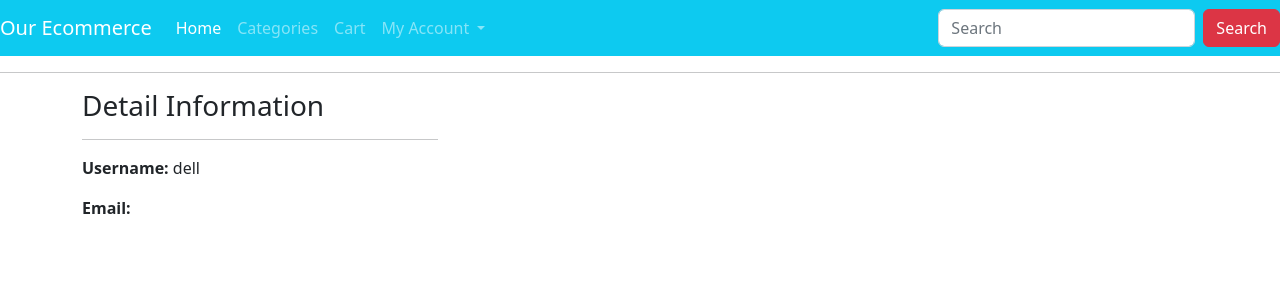
After one commit to SandeshPAUDELs/djangoEcommerse, a Django app: page /profile/ in a window 1280 px wide. The commit adds this page. Shown: the top 300 px of the page. Run offline with Django 5.2, Linux system fonts and the light colour scheme; a user stored in the database is signed in; some libraries are stand-ins or nearby versions.

Commit message:
profile and checkout done

```diff
--- a/ecomapp/admin.py
+++ b/ecomapp/admin.py
@@ -1,5 +1,5 @@
 from django.contrib import admin
 
 # Register your models here.
-from .models import *
-admin.site.register([Customer, Category, Product, Cart, CartProduct, Order])
+# from .models import *
+# admin.site.register([Customer, Category, Product, Cart, CartProduct, Order])
--- a/ecomapp1/templates/base.html
+++ b/ecomapp1/templates/base.html
@@ -46,14 +46,13 @@
                     <div class="dropdown-menu" aria-labelledby="navbarDropdown">
 
                         {% if user.is_authenticated %}
-                        <a class="dropdown-item" href=""></a>My Profile</a>
+                        <a class="dropdown-item" href="{% url 'profile' %}"></a>My Profile</a>
                         <a class="dropdown-item" href="{% url 'logout' %}">Logout</a>
                         {% else %}
                         <a class="dropdown-item" href="{% url 'register' %}">Register</a>
                         <a class="dropdown-item" href="{% url 'loginPage' %}">Login</a>
                         {% endif %}
-                        <!-- <a class="dropdown-item" href="{% url 'logout' %}">Logout</a>
-                        <a class="dropdown-item" href="{% url 'loginPage' %}">Login</a> -->
+
                     </div>
                 </li>
             </ul>
--- /dev/null
+++ b/ecomapp1/templates/my_profile.html
@@ -0,0 +1,17 @@
+{% extends 'base.html' %}
+
+{% block title %}My Profile{% endblock %}
+
+{% block content %}
+<div class="container">
+    <div class="row">
+        <div class="col-md-4">
+            <h3>Detail Information</h3><hr>
+            <p><span class="font-weight-bold">Username: </span> {{user.username}}</p>
+            <p><span class="font-weight-bold">Email: </span> {{user.email}}</p>
+
+        </div>
+
+    </div>
+</div>
+{% endblock %}
--- a/ecomapp1/urls.py
+++ b/ecomapp1/urls.py
@@ -13,5 +13,5 @@ urlpatterns = [
     path('managecart/<int:cp_id>/', views.managecart, name='managecart'),
     path('emptycart/', views.emptycart, name='emptycart'),
     path('checkout/', views.checkout, name='checkout'),
-
+    path('profile/', views.profile, name='profile'),
 ]
--- a/ecomapp1/views.py
+++ b/ecomapp1/views.py
@@ -1,8 +1,12 @@
 from django.shortcuts import redirect, render
 
 from django.contrib.auth.decorators import login_required
-from ecomapp1.models import Category, Product, Cart, CartProduct
+from django.urls import reverse_lazy
+from ecomapp1.forms import CheckoutForm
+from ecomapp1.models import Category, Order, Product, Cart, CartProduct
 from django.shortcuts import render
+from django.contrib.auth import authenticate, login
+from django.contrib.auth.models import User
 
 def index(request):
     product_list = Product.objects.all()
@@ -67,7 +71,7 @@ def addtocart(request, pro_id):
     return render(request, 'addtocart.html', {'product': product})
 
 
-@login_required(login_url='loginPage')
+# @login_required(login_url='loginPage')
 def mycart(request):
     if request.user.is_authenticated:
         cart_id = request.session.get('cart_id', None)
@@ -77,7 +81,22 @@ def mycart(request):
         else:
             return render(request, 'mycart.html')
     else:
-        return render(request, 'login.html', {'message': 'Please login to View products In cart.'})
+        if request.method == 'POST':
+            username = request.POST.get('username')
+            password = request.POST.get('password')
+            user = authenticate(request, username=username, password=password)
+            if user is not None:
+                login(request, user)
+                cart_id = request.session.get('cart_id', None)
+                if cart_id:
+                    cart = Cart.objects.get(id=cart_id)
+                    return render(request, 'mycart.html', {'cart': cart})
+                else:
+                    return render(request, 'mycart.html')
+            else:
+                return render(request, 'login.html', {'message': 'Invalid username or password.'})
+        else:
+            return render(request, 'login.html', {'message': 'Please login to view products in cart.'})
 
 
 
@@ -118,6 +137,60 @@ def emptycart(request):
         cart.save()
     return render(request, 'mycart.html')
 
+
+
 @login_required
 def checkout(request):
-    return render(request, 'checkout.html')
+    user = request.user
+    if request.method == 'POST':
+        form = CheckoutForm(request.POST)
+        if form.is_valid():
+            cart_id = request.session.get('cart_id')
+            if cart_id:
+                cart_obj = Cart.objects.get(id=cart_id)
+                form.instance.cart = cart_obj
+                form.instance.subTotal = cart_obj.total
+                form.instance.discount = 0
+                form.instance.total = cart_obj.total
+                form.instance.order_status = "Order Received"
+                del request.session['cart_id']
+                form.save()
+                message = "Your order has been placed."
+                # return render(request, 'index.html', {'message': message})
+                product_list = Product.objects.all()
+                return render(request, 'index.html', {'product_list': product_list, 'message': message})
+            else:
+                return redirect('home')
+    else:
+        form = CheckoutForm()
+
+    cart_id = request.session.get('cart_id', None)
+    if cart_id:
+        cart_obj = Cart.objects.get(id=cart_id)
+    else:
+        cart_obj = None
+
+    if request.user.is_authenticated:
+        print('User is authenticated')
+    else:
+        return redirect('/login/?next=/checkout/')
+
+    context = {'form': form}
+    if cart_obj:
+        context['cart'] = cart_obj
+
+    return render(request, 'checkout.html', context)
+
+
+
+
+
+
+def profile(request):
+    if request.user.is_authenticated:
+        user = request.user
+
+        orders = Order.objects.filter(cart__customer=user).order_by('-id')
+        return render(request, 'my_profile.html', {'user': user, 'orders': orders})
+    else:
+        return redirect('/login/?next=/profile/')
```
Also changed, not shown: ecomapp1/templates/checkout.html (+42 -2 lines), ecomapp1/templates/index.html (+7 -1 lines), db.sqlite3.
